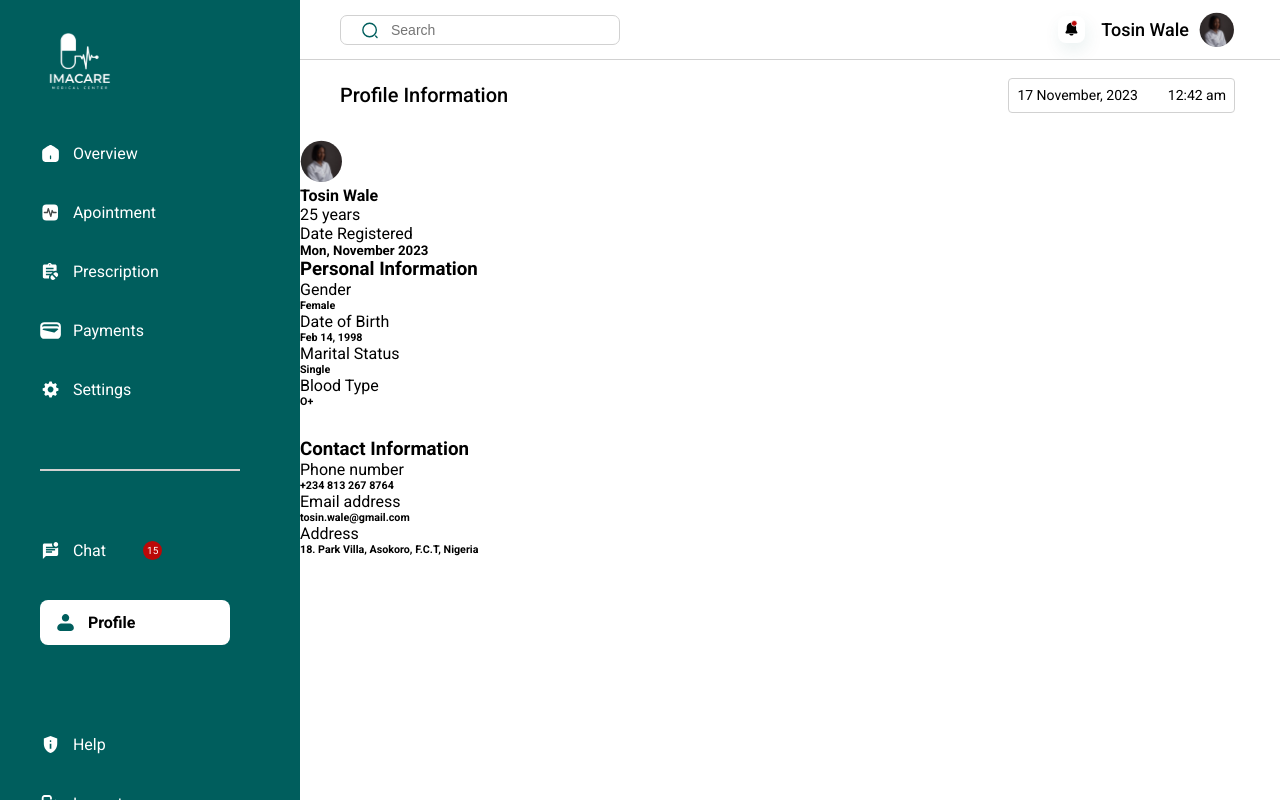
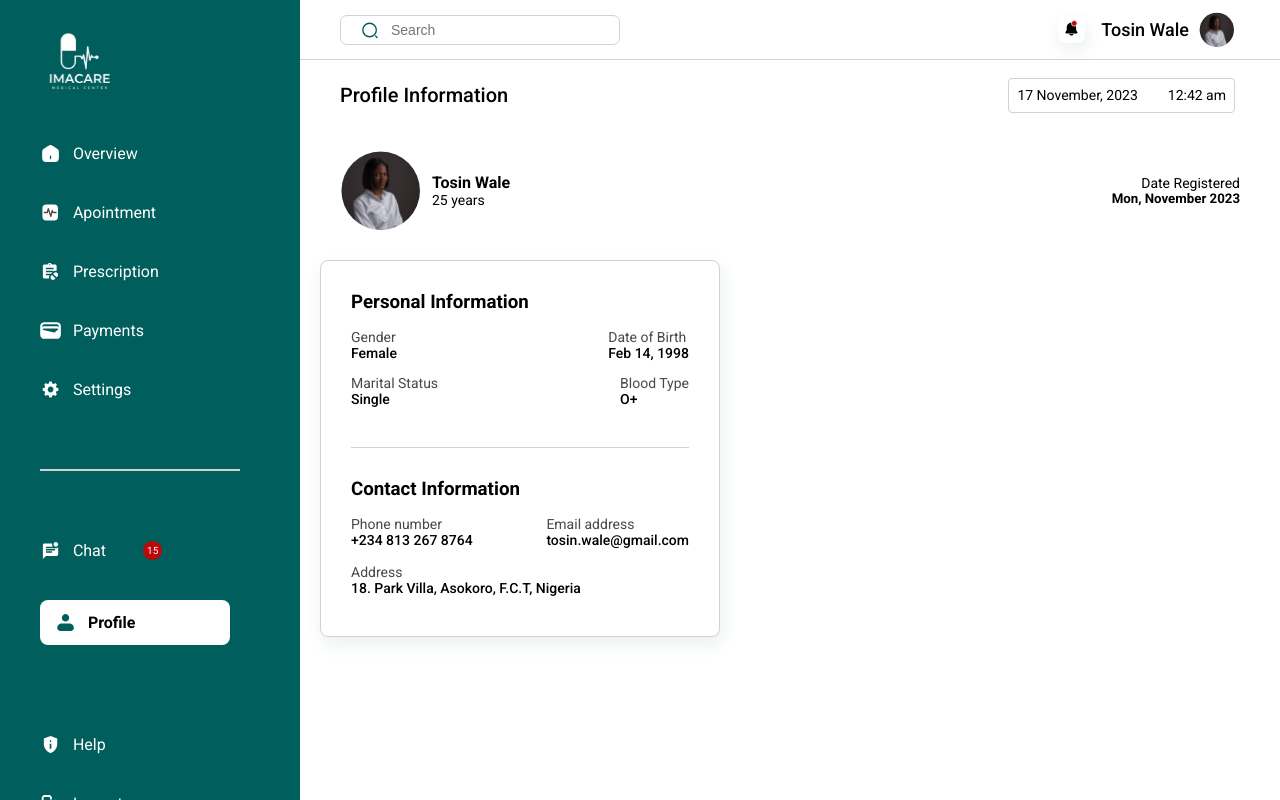
Before and after one commit to TAP-IMACARE/Client-Side, a React (Vite) app: page /dashboard/profile in a window 1280 px wide. Built offline with nearby package versions, Linux system fonts and the light colour scheme.

Commit message:
Update Profile.css

```diff
--- a/src/dashboards/profile/Profile.css
+++ b/src/dashboards/profile/Profile.css
@@ -0,0 +1,61 @@
+.profile-container {
+  margin: 30px 20px;
+}
+
+.profile-top {
+  display: flex;
+  justify-content: space-between;
+  align-items: center;
+  margin: 0px 20px;
+}
+.profile-top p {
+  font-size: 14px;
+}
+.profile-avatar {
+  display: flex;
+  justify-content: center;
+  align-items: center;
+  gap: 12px;
+}
+.profile-avatar img {
+  width: 80px;
+  height: 80px;
+}
+.profile-top .date {
+  text-align: end;
+}
+/* LEFT */
+
+.profile-leftCard {
+  margin-top: 30px;
+  padding: 30px 30px 40px 30px;
+  max-width: 400px;
+  border-radius: 8px;
+  border: 0.5px solid var(--lighter-grey);
+  background: var(--white);
+
+  /* 4 */
+  box-shadow: 2px 7px 17px 0px rgba(0, 94, 93, 0.09);
+}
+
+.profile-leftCard .info1 {
+  margin-top: 16px;
+  display: flex;
+  justify-content: space-between;
+}
+.profile-leftCard .info2 {
+  margin-top: 14px;
+  display: flex;
+  justify-content: space-between;
+  padding-bottom: 40px;
+  border-bottom: 0.5px solid var(--lighter-grey);
+}
+
+.profile-leftCard h6 {
+  font-size: 14px;
+  font-weight: 500;
+}
+.profile-leftCard p {
+  font-size: 14px;
+  color: var(--grey);
+}
```
